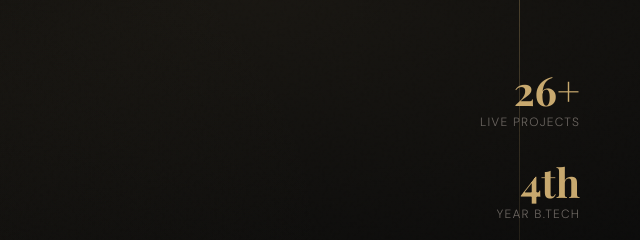
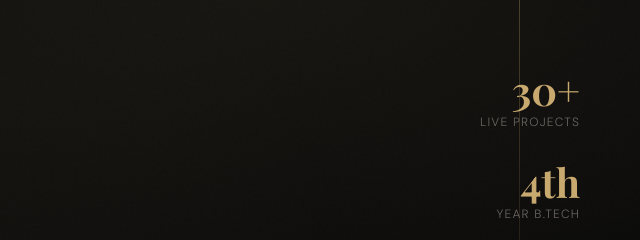
Before and after one commit to codingbyajmal/codingbyajmal.github.io, a plain HTML site: page index.html in a window 1280 px wide. Shown: the part 406-646 px from the top of the page, 640-1280 px from the left. Drawn offline with nearby package versions, Linux system fonts and the light colour scheme.

Commit message:
Update live projects count from 26 to 30

```diff
--- a/index.html
+++ b/index.html
@@ -153,7 +153,7 @@ footer{flex-direction:column;gap:12px;text-align:center;padding:24px}}
     <div class="hero-cta"><a href="#projects" class="btn-primary">View Projects</a><a href="#contact" class="btn-secondary">Let’s Talk</a></div>
   </div>
   <div class="hero-stats">
-    <div class="stat"><div class="stat-num">26+</div><div class="stat-label">Live Projects</div></div>
+    <div class="stat"><div class="stat-num">30+</div><div class="stat-label">Live Projects</div></div>
     <div class="stat"><div class="stat-num">4th</div><div class="stat-label">Year B.Tech</div></div>
     <div class="stat"><div class="stat-num">∞</div><div class="stat-label">Lines of Code</div></div>
   </div>
```
